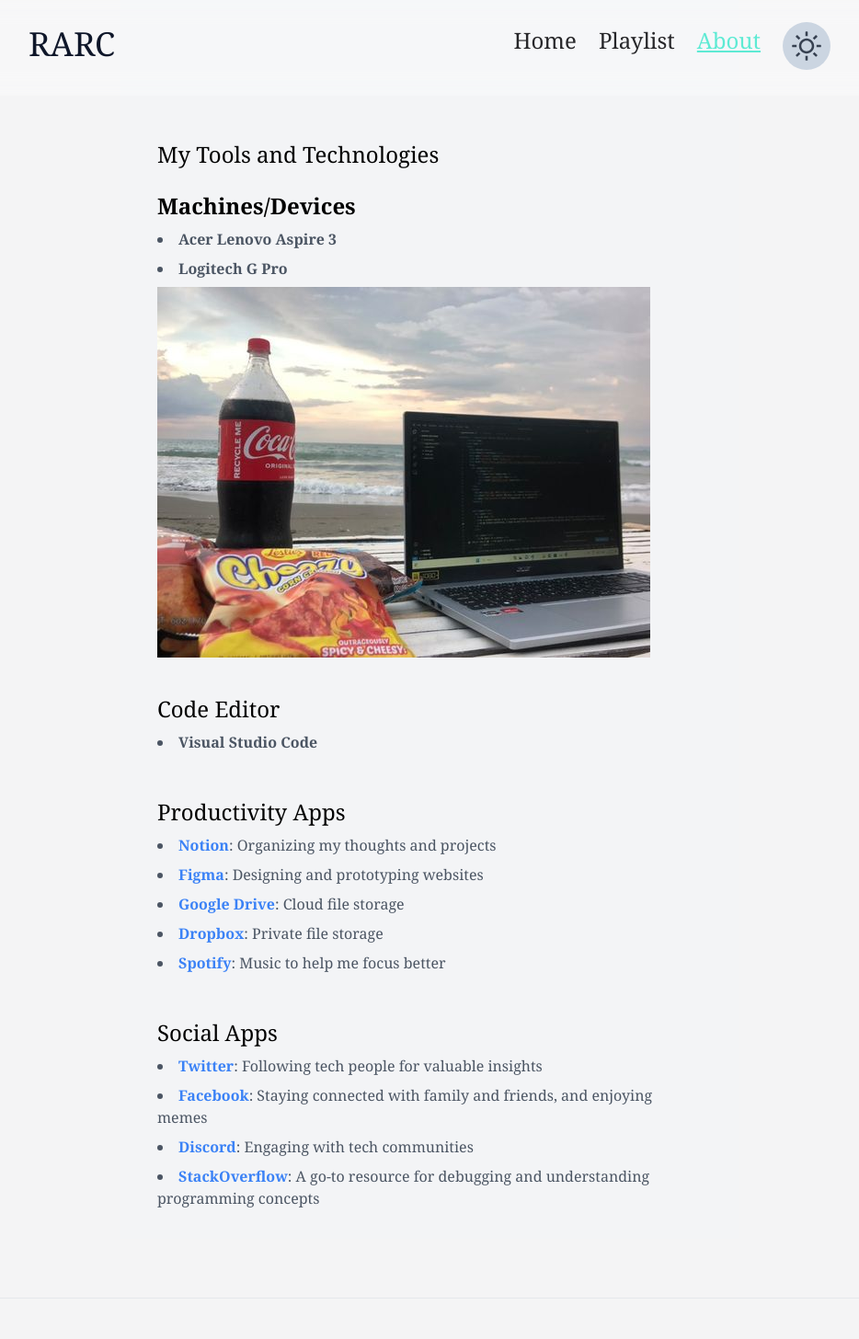
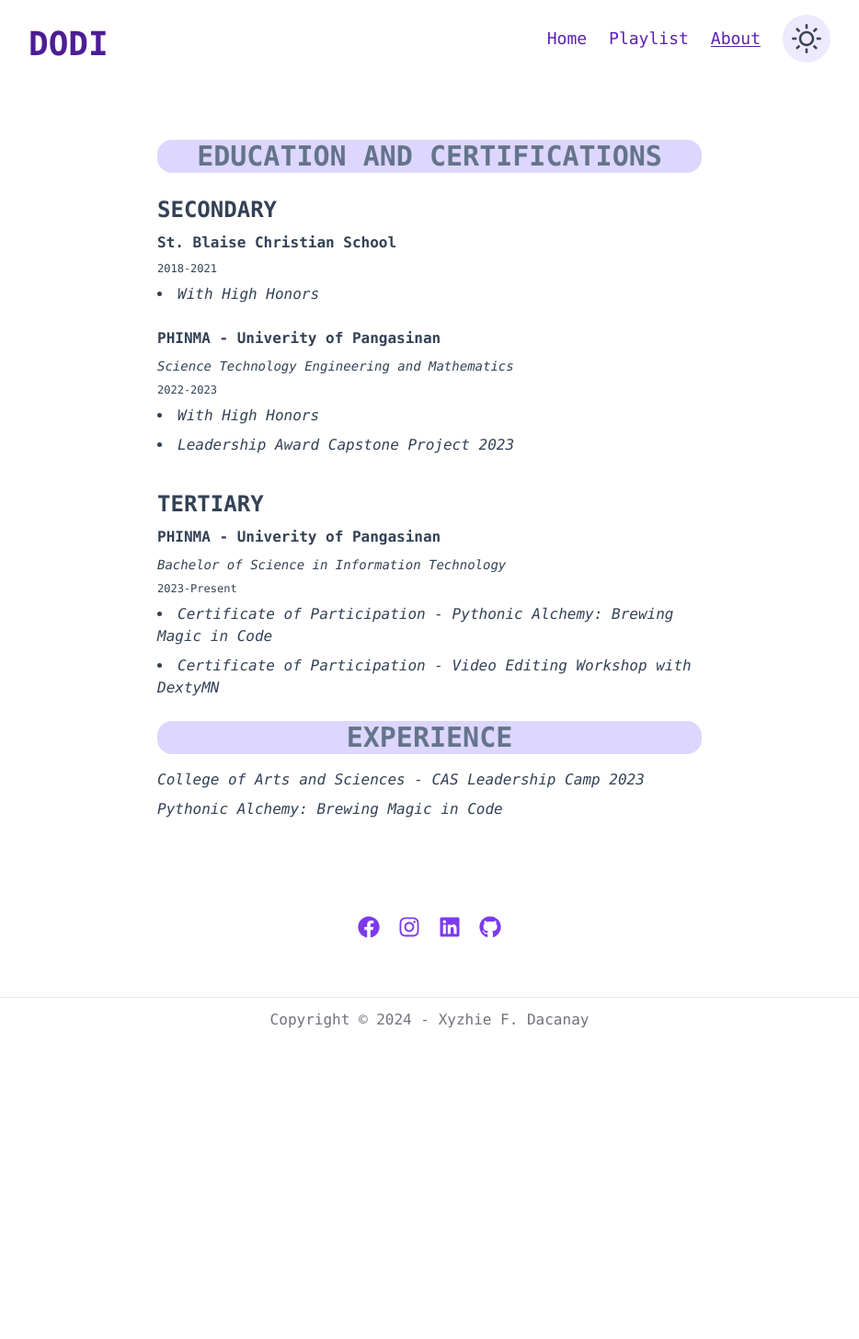
Before and after one commit to Xyzhie-Dacanay/Xyzhie-Dacanay.github.io, a Next.js app: page /about in a window 1280 px wide. Shown: the top 1456 px of the page at 92% size, without its empty margins (173-1107 px from the left). After the commit the page ends 1133 px from the top, so only its background shows below. Built offline with nearby package versions, Linux system fonts and the light colour scheme.

Commit message:
First Commit

```diff
--- a/app/Loading.tsx
+++ b/app/Loading.tsx
@@ -1,6 +1,6 @@
 const Loading = () => {
     return (
-        <div className="flex min-h-screen w-full items-center justify-center bg-gray-100 dark:bg-slate-800 dark:text-white">
+        <div className="flex min-h-screen w-full items-center justify-center bg-gray-100 dark:bg-violet-400 dark:text-white">
             Loading...
         </div>
     )
--- a/app/about/page.tsx
+++ b/app/about/page.tsx
@@ -3,6 +3,7 @@
 import Image from "next/image"
 import Loading from "../Loading"
 import { useEffect, useState } from "react";
+import { profile } from "console";
 const AboutPage = () => {
 
   const [isLoading , setIsLoading] = useState(true);
@@ -15,75 +16,44 @@
     }, []);
 
   return (
-    <div className="flex flex-col xl:items-start justify-center w-full max-w-2xl mx-auto mb-14 sm:mb-16 pt-32 px-10  font-serif bg-gray-100 dark:bg-slate-900 dark:text-zinc-100">
-    <div className="py-6 max-w-2xl">
-      <h1 className="text-2xl md:text- mb-4 ">My Tools and Technologies</h1>
-
-      <h2 className="text-xl md:text-2xl font-semibold mt-6">Machines/Devices</h2>
-      <ul className="list-disc list-inside mt-2 text-gray-600 dark:text-zinc-400">
-        <li className="mb-2"><strong>Acer Lenovo Aspire 3</strong></li>
-        <li className="mb-2"><strong>Logitech G Pro</strong></li>
-        {isLoading ? <Loading/> : <Image src={device} alt="Machine"/>}
+    <div className="flex flex-col xl:items-start justify-center w-full max-w-2xl mx-auto mb-14 sm:mb-16 pt-32 px-10  font-serif bg--50 dark:bg-slate-900 dark:text-zinc-100">
+    <div className="py-6 max-w-2x">
+      <h1 className="text-3xl md:text- mb-4 font-mono font-semibold text-slate-500 dark:text-violet-200 border-0 rounded-2xl bg-violet-200 dark:bg-slate-500 text-center">EDUCATION AND CERTIFICATIONS</h1>
+      <h2 className="text-xl md:text-2xl font-mono font-semibold mt-6 text-slate-700 dark:text-violet-100">SECONDARY</h2>
+      <h2 className="text-xl md:text-base font-mono font-semibold mt-2 text-slate-700 dark:text-violet-100">St. Blaise Christian School</h2>
+      <h2 className="text-xl md:text-xs font-mono font-extralight mt-2 text-slate-700 dark:text-violet-100">2018-2021</h2>
+      <ul className="list-disc list-inside mt-2 text-slate-700 dark:text-violet-100 mb-6">
+        <li className="mb-2 font-mono text-slate-700 dark:text-violet-100"><i>With High Honors</i></li>
       </ul>
 
-      <h2 className="text-xl md:text-2xl  pt-10">Code Editor</h2>
-      <ul className="list-disc list-inside mt-2 text-gray-600 dark:text-zinc-400">
-        <li className="mb-2"><strong>Visual Studio Code</strong></li>
+      <h2 className="text-xl md:text-base font-mono font-semibold mt-2 text-slate-700 dark:text-violet-100">PHINMA - Univerity of Pangasinan</h2>
+      <h2 className="text-sm md:text-sm font-mono font-light mt-2 text-slate-700 dark:text-violet-100"><i>Science Technology Engineering and Mathematics</i></h2>
+      <h2 className="text-xl md:text-xs font-mono font-extralight mt-2 text-slate-700 dark:text-violet-100">2022-2023</h2>
+      <ul className="list-disc list-inside mt-2 text-slate-700 dark:text-violet-100">
+        <li className="mb-2 font-mono text-slate-700 dark:text-violet-100"><i>With High Honors</i></li>
+        <li className="mb-9 font-mono text-slate-700 dark:text-violet-100"><i>Leadership Award Capstone Project 2023</i></li>
       </ul>
 
 
-      <h2 className="text-xl md:text-2xl  pt-10">Productivity Apps</h2>
-      <ul className="list-disc list-inside mt-2 text-gray-600 dark:text-zinc-400">
-        <li className="mb-2">
-          <strong>
-            <a href="https://www.notion.so" target="_blank" rel="noopener noreferrer" className="text-blue-500 hover:underline">Notion</a>
-          </strong>: Organizing my thoughts and projects
-        </li>
-        <li className="mb-2">
-          <strong>
-            <a href="https://www.figma.com" target="_blank" rel="noopener noreferrer" className="text-blue-500 hover:underline">Figma</a>
-          </strong>: Designing and prototyping websites
-        </li>
-        <li className="mb-2">
-          <strong>
-            <a href="https://www.google.com/drive/" target="_blank" rel="noopener noreferrer" className="text-blue-500 hover:underline">Google Drive</a>
-          </strong>: Cloud file storage
-        </li>
-        <li className="mb-2">
-          <strong>
-            <a href="https://www.dropbox.com" target="_blank" rel="noopener noreferrer" className="text-blue-500 hover:underline">Dropbox</a>
-          </strong>: Private file storage
-        </li>
-        <li className="mb-2">
-          <strong>
-            <a href="https://www.spotify.com" target="_blank" rel="noopener noreferrer" className="text-blue-500 hover:underline">Spotify</a>
-          </strong>: Music to help me focus better
-        </li>
+
+      <h2 className="text-xl md:text-2xl font-mono font-semibold mt-6 text-slate-700 dark:text-violet-100">TERTIARY</h2>
+      <h2 className="text-xl md:text-base font-mono font-semibold mt-2 text-slate-700 dark:text-violet-100">PHINMA - Univerity of Pangasinan</h2>
+      <h2 className="text-sm md:text-sm font-mono font-light mt-2 text-slate-700 dark:text-violet-100"><i>Bachelor of Science in Information Technology</i></h2>
+      <h2 className="text-xl md:text-xs font-mono font-extralight mt-2 text-slate-700 dark:text-violet-100">2023-Present</h2>
+      <ul className="list-disc list-inside mt-2 text-slate-700 dark:text-violet-100 mb-6">
+        <li className="mb-2 font-mono text-slate-700 dark:text-violet-100"><i>Certificate of Participation - Pythonic Alchemy: Brewing Magic in Code</i></li>
+        <li className="mb-2 font-mono text-slate-700 dark:text-violet-100"><i>Certificate of Participation - Video Editing Workshop with DextyMN</i></li>
       </ul>
 
-      <h2 className="text-xl md:text-2xl  pt-10">Social Apps</h2>
-      <ul className="list-disc list-inside mt-2 text-gray-600 dark:text-zinc-400">
-        <li className="mb-2">
-          <strong>
-            <a href="https://www.twitter.com" target="_blank" rel="noopener noreferrer" className="text-blue-500 hover:underline">Twitter</a>
-          </strong>: Following tech people for valuable insights
-        </li>
-        <li className="mb-2">
-          <strong>
-            <a href="https://www.facebook.com" target="_blank" rel="noopener noreferrer" className="text-blue-500 hover:underline">Facebook</a>
-          </strong>: Staying connected with family and friends, and enjoying memes
-        </li>
-        <li className="mb-2">
-          <strong>
-            <a href="https://www.discord.com" target="_blank" rel="noopener noreferrer" className="text-blue-500 hover:underline">Discord</a>
-          </strong>: Engaging with tech communities
-        </li>
-        <li className="mb-2">
-          <strong>
-            <a href="https://stackoverflow.com" target="_blank" rel="noopener noreferrer" className="text-blue-500 hover:underline">StackOverflow</a>
-          </strong>: A go-to resource for debugging and understanding programming concepts
-        </li>
+      <h1 className="text-3xl md:text- mb-4 font-mono font-semibold text-slate-500 dark:text-violet-200 border-0 rounded-2xl bg-violet-200 dark:bg-slate-500 text-center">EXPERIENCE</h1>
+      <ul>
+        <li className="mb-2 font-mono text-slate-700 dark:text-violet-100"><i>College of Arts and Sciences - CAS Leadership Camp 2023</i></li>
+        <li className="mb-2 font-mono text-slate-700 dark:text-violet-100"><i>Pythonic Alchemy: Brewing Magic in Code</i></li>
       </ul>
+
+
+
+
     </div>
   </div>
   )
--- a/app/layout.tsx
+++ b/app/layout.tsx
@@ -8,9 +8,9 @@
 const inter = Inter({ subsets: ["latin"] });
 
 export const metadata: Metadata = {
-  title: "Renz Cruz - Software Engineer",
+  title: "Xyzhie Dacanay - Software Engineer",
   description: "",
-  icons: '@/components/ui/device.jpg'
+  icons: '@/compo nents/ui/device.jpg'
 };
 
 export default function RootLayout({
@@ -20,7 +20,7 @@
 }>) {
   return (
     <html lang="en">
-      <body className={`${inter.className} bg-zinc-100 dark:bg-slate-900 duration-300 ease-in-out`}>
+      <body className={`${inter.className} bg-violet- dark:bg-slate-900 duration-300 ease-in-out`}>
         <Topbar />
         <SideBar />
         {children}
--- a/components/Footer.tsx
+++ b/components/Footer.tsx
@@ -1,21 +1,35 @@
 import navLinks from "./ui/Nav"
 import Link from "next/link";
+import { FaFacebook, FaInstagram, FaLinkedin, FaGithub } from "react-icons/fa";
+
 export default function Footer() {
     const navLink = navLinks();
   return (
-    <footer className=" text-zinc-500 dark:text-zinc-50 font-serif px-5 md:px-32">
-        <ul className="flex flex-col gap-y-5 py-10 text-center border-t dark:border-t-gray-600">
-            {navLink.map((link, index)=>
-            <Link key={index} href={link.href}>{link.label}</Link>)}
+    <footer className=" text-zinc-600 dark:text-violet-100 font-mono px-5 md:px-32">
+        <ul className="flex text-violet-600 dark:text-violet-300 text-2xl gap-x-5 pt-2 justify-center mb-16">
+          <li>
+            <a href="https://www.facebook.com/yzhiepwr24/" target="_blank" rel="noopener noreferrer">
+              <FaFacebook />
+            </a>
+          </li>
+          <li>
+            <a href="https://www.instagram.com/_xy.zh" target="_blank" rel="noopener noreferrer">
+              <FaInstagram />
+            </a>
+          </li>
+          <li>
+            <a href="https://www.linkedin.com/in/xyzhie-dacanay-b12393292" target="_blank" rel="noopener noreferrer">
+              <FaLinkedin />
+            </a>
+          </li>
+          <li>
+            <a href="https://github.com/Xyzhie-Dacanay" target="_blank" rel="noopener noreferrer">
+              <FaGithub />
+            </a>
+          </li>
         </ul>
-        <ul className="flex flex-col gap-y-5 py-10 text-center border-t dark:border-t-gray-600 ">
-            <a href="https://www.facebook.com/profile.php?id=100066723944685">Facebook</a>
-            <a href="https://www.instagram.com/rarc_0524">Instagram</a>
-            <a href="https://www.linkedin.com/in/renz-aljon-cruz-ba13bb286">LinkedIn</a>
-            <a href="https://github.com/RenzAljon24">Github</a>
-        </ul>
-        <div className="text-center border-t dark:border-t-gray-600 text-zinc-500 dark:text-zinc-50 font-serif p-3 ">
-        <h1>Copyright © {new Date().getFullYear()} - Renz Aljon Cruz</h1>
+        <div className="text-center border-t dark:border-t-gray-600 text-zinc-500 dark:text-zinc-50 font-mono p-3 ">
+        <h1>Copyright © {new Date().getFullYear()} - Xyzhie F. Dacanay</h1>
 
         </div>
     </footer>
--- a/components/Sidebar.tsx
+++ b/components/Sidebar.tsx
@@ -9,6 +9,7 @@
 import navLinks from './ui/Nav';
 import Link from 'next/link';
 import { usePathname } from 'next/navigation';
+import { FaFacebook, FaInstagram, FaLinkedin, FaGithub } from "react-icons/fa";
 const SideBar = () => {
   const currentPath = usePathname();
 
@@ -23,16 +24,33 @@
       <nav className={` ${open? 'w-1/2' : '-ml-96'} fixed top-0 flex flex-col h-full bg-white border dark:border-gray-700 shadow-lg duration-300 ease-in-out md:hidden gap-y-5 pt-20 dark:bg-slate-900 dark:shadow-none`}>
         <div className="px-10">
           <h1 className='text-xs dark:text-white font-sans'>EXPLORE:</h1>
-          <ul className='flex flex-col gap-y-5 py-5'>
+          <ul className='flex flex-col gap-y-5 py-5 mb-6'>
             {links.map((link)=>
-            <Link className={`${link.href === currentPath ? 'text-teal-700 dark:text-teal-300': 'text-zinc-500 dark:text-zinc-50'} font-serif`} key={link.href} href={link.href}>{link.label}</Link>)}
+            <Link className={`${link.href === currentPath ? 'text-violet-700 dark:text-violet-200': 'text-zinc-500 dark:text-zinc-50'} font-serif`} key={link.href} href={link.href}>{link.label}</Link>)}
           </ul>
-          <ul className="flex flex-col gap-y-5 pt-5 border-t text-zinc-500 dark:text-zinc-50 font-serif ">
-                  <a href="https://www.facebook.com/profile.php?id=100066723944685">Facebook</a>
-                  <a href="https://www.instagram.com/rarc_0524">Instagram</a>
-                  <a href="https://www.linkedin.com/in/renz-aljon-cruz-ba13bb286">LinkedIn</a>
-                  <a href="https://github.com/RenzAljon24">Github</a>
-          </ul>
+          <ul className="flex text-violet-600 dark:text-violet-300 text-2xl gap-x-5 pt-2 justify-center mb-16">
+          <li>
+            <a href="https://www.facebook.com/yzhiepwr24/" target="_blank" rel="noopener noreferrer">
+              <FaFacebook />
+            </a>
+          </li>
+          <li>
+            <a href="https://www.instagram.com/_xy.zh" target="_blank" rel="noopener noreferrer">
+              <FaInstagram />
+            </a>
+          </li>
+          <li>
+            <a href="https://www.linkedin.com/in/xyzhie-dacanay-b12393292" target="_blank" rel="noopener noreferrer">
+              <FaLinkedin />
+            </a>
+          </li>
+          <li>
+            <a href="https://github.com/Xyzhie-Dacanay" target="_blank" rel="noopener noreferrer">
+              <FaGithub />
+            </a>
+          </li>
+        </ul>
+
         </div>
 
       </nav>
--- a/components/Topbar.tsx
+++ b/components/Topbar.tsx
@@ -18,15 +18,15 @@
             <nav className=" fixed top-0 w-full bg-white/30 backdrop-blur-md  p-5  dark:bg-slate-900 dark:shadow-none ">
                 <div className="flex mx-6  xl:mx-44 justify-between p-2">
                     <div className="text-4xl">
-                        <h1 className="text-slate-900 dark:text-zinc-50 font-serif">RARC</h1>
+                        <h1 className="text-violet-900 dark:text-zinc-50 font-mono font-bold">DODI</h1>
                     </div>
-                    <ol className="flex space-x-6 text-2xl font-serif">
+                    <ol className="flex space-x-6 text-lg font-mono">
                         {links.map((link, index) =>
                             <li className="hidden md:block" key={index}>
-                                <Link className={`${link.href === currentPath ? 'text-teal-300 underline underline-offset-2 dark:text-teal-300' : 'text-zinc-800 dark:text-zinc-100'} `} href={link.href}>{link.label}</Link>
+                                <Link className={`${link.href === currentPath ? 'text-violet-800 underline underline-offset-2 dark:text-violet-800' : 'text-violet-800 dark:text-violet-100'} `} href={link.href}>{link.label}</Link>
                             </li>
                         )}
-                        <div className="-mt-1"><ThemeToggle /></div>
+                        <div className="-mt-3"><ThemeToggle /></div>
                     </ol>
                 </div>
             </nav>
--- a/components/ui/ThemeToggle.tsx
+++ b/components/ui/ThemeToggle.tsx
@@ -37,7 +37,7 @@
 
     return (
         <div
-            className="rounded-full p-2 bg-slate-300 dark:bg-slate-700 text-4xl text-gray-700 dark:text-slate-200 hover:text-orange-100 dark:hover:text-slate-900 cursor-pointer"
+            className="rounded-full p-2 bg-violet-100 dark:bg-slate-500 text-4xl text-gray-700 dark:text-slate-200 hover:text-violet-400 dark:hover:text-slate-700 cursor-pointer"
             onClick={handleToggle}>
             {dark ? <CiDark /> : <AiOutlineSun />}
         </div>
--- a/components/ui/projects.tsx
+++ b/components/ui/projects.tsx
@@ -7,14 +7,14 @@
   return (
     <div className="md:flex justify-center items-center md:w-100 mx-auto p-5  ">
       <div className="flex-col pt-20 p-10">
-        <h1 className="text-slate-800 dark:text-slate-100 text-2xl md:text-4xl">
+        <h1 className="text-slate-800 dark:text-violet-100 text-2xl md:text-4xl font-mono">
           Latest Projects <br />
         </h1>
         <article className="flex flex-col gap-y-5 pt-10">
           {projects.map((project, index) => (
             <div key={index} className="px-6 py-8 list-none bg-white rounded-md shadow dark:bg-slate-800">
-              <h1 className="w-full text-lg font-bold transition duration-75 md:text-xl text-slate-900 dark:text-slate-50 p-2">{project?.Title}</h1>
-              <p className="text-sm text-slate-700 dark:text-slate-300 md:text-base p-2">{project?.Description}</p>
+              <h1 className="w-full text-lg font-bold transition duration-75 md:text-xl text-violet-800 dark:text-violet-300 p-2 font-mono">{project?.Title}</h1>
+              <p className="text-sm text-slate-700 dark:text-violet-100 md:text-base p-2 font-mono">{project?.Description}</p>
             </div>
           ))}
         </article>
```
Also changed, not shown: components/Playlist.tsx (+6 -20 lines), components/ui/intro.tsx (+10 -9 lines), components/ui/project_list.tsx (+8 -6 lines), components/ui/dodi.jpg (added).
